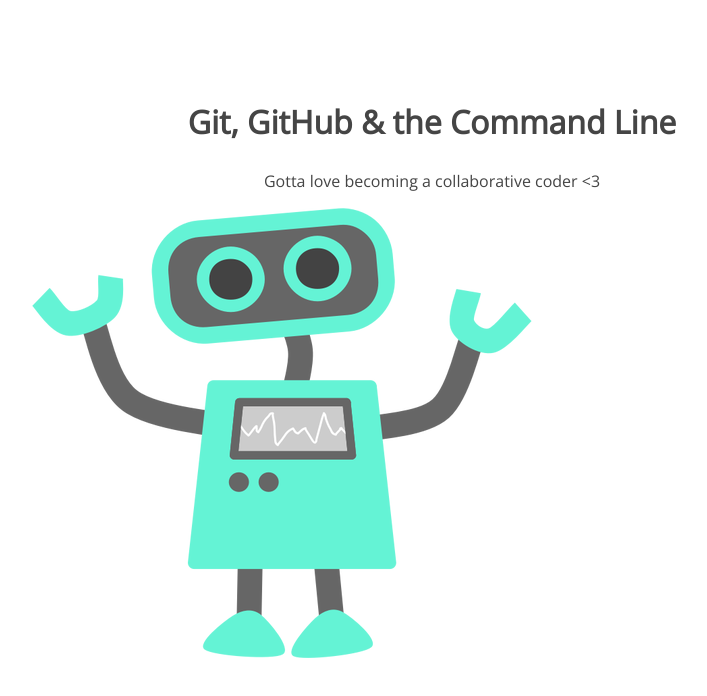
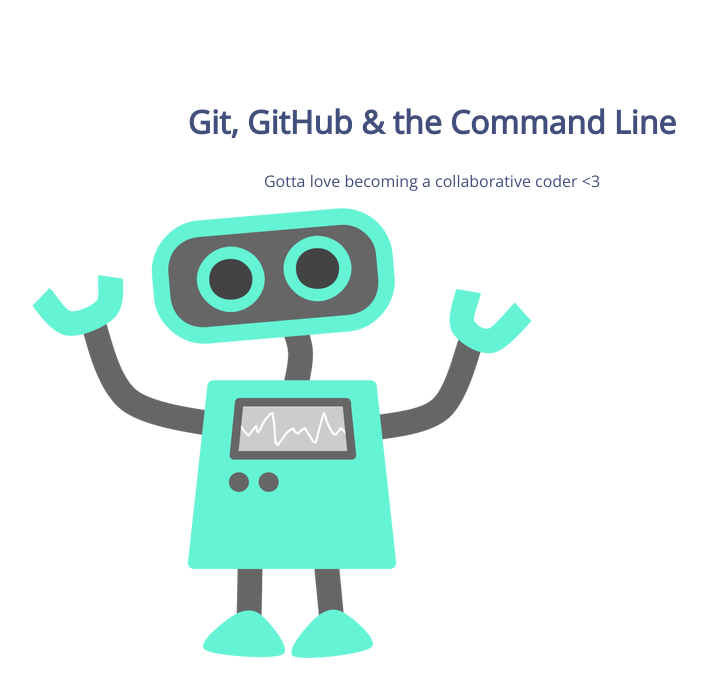
Before and after one commit to veronicawright/105-project, a plain HTML site: page index.html in a window 1280 px wide. Shown: the whole page, without its empty margins (208-915 px from the left). Drawn offline with nearby package versions, Linux system fonts and the light colour scheme.

Commit message:
chage section h1, section p color

```diff
--- a/css/style.css
+++ b/css/style.css
@@ -5,7 +5,7 @@
 section h1,
 section p {
 	text-align: center;
-	color: #454545;
+	color: #424e7c;
 }
 section h1 {
 	font: 32px 'Open Sans';
```
